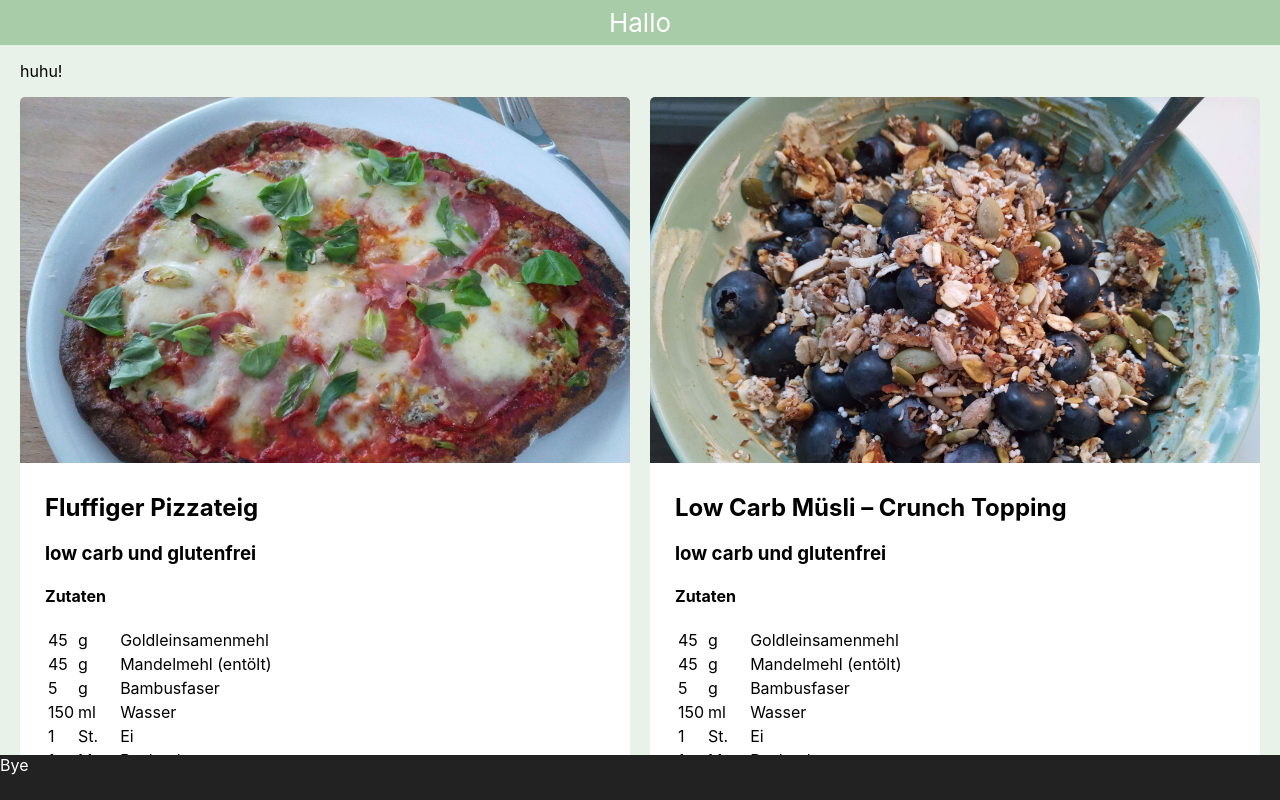
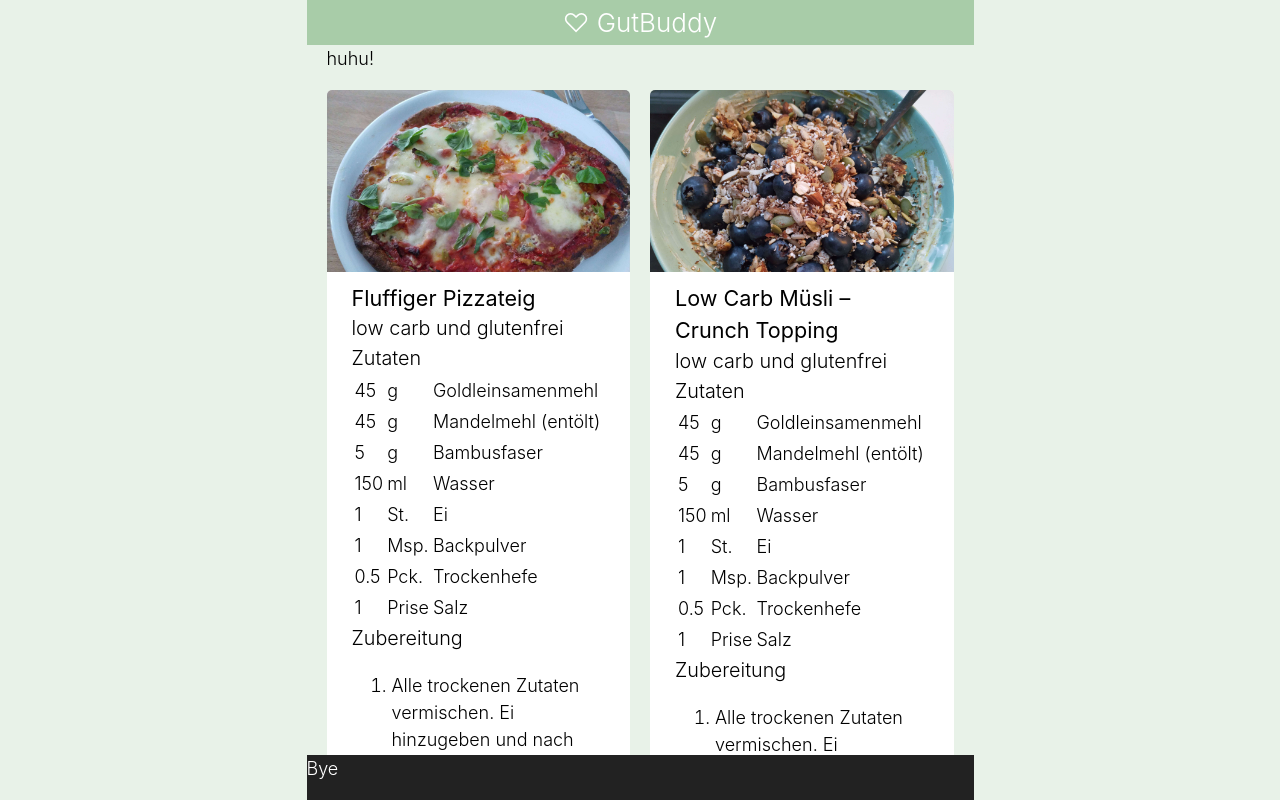
Before and after one commit to AnnekeSchuette/gutbuddy, a React (Create React App) app in the folder client/: page / in a window 1280 px wide. Built offline with nearby package versions, Linux system fonts and the light colour scheme.

Commit message:
Create and integrate GlobalStyles file, general finetuning

```diff
--- a/client/src/App.jsx
+++ b/client/src/App.jsx
@@ -9,7 +9,7 @@ export default function App() {
   return (
     <AppGrid>
       <AppHeader>
-       Hallo
+       ♡ GutBuddy
       </AppHeader>
       <ContentMain>
         <p>huhu!</p>
--- /dev/null
+++ b/client/src/components/GlobalStyle.js
@@ -0,0 +1,104 @@
+import { createGlobalStyle } from 'styled-components'
+
+export default createGlobalStyle`
+  :root {
+    --space-xxsmall: 5px;
+    --space-xsmall: 10px;
+    --space-small: 15px;
+    --space-medium: 25px;
+    --space-large: 35px;
+    --space-xlarge: 50px;
+
+    --color-background: #e8f2e8;
+    --color-green-ish: #a8cca8;
+  }
+
+  * {
+    box-sizing: border-box
+  }
+
+  html{
+    height: -webkit-fill-available;
+  }
+
+  body {
+    margin: 0;
+    font-weight: 300;
+    font-size: 112.5%;
+    line-height: 1.5;
+    padding:0;
+    background:var(--color-background);
+    min-height: 100vh;
+    min-height: -webkit-fill-available;
+  font-family: -apple-system, BlinkMacSystemFont, 'Segoe UI', 'Roboto', 'Oxygen',
+    'Ubuntu', 'Cantarell', 'Fira Sans', 'Droid Sans', 'Helvetica Neue',
+    sans-serif;
+  -webkit-font-smoothing: antialiased;
+  -moz-osx-font-smoothing: grayscale;
+
+    @media screen and (min-width:667px){
+      max-width:667px;
+      margin:0 auto;
+    }
+  }
+
+code {
+  font-family: source-code-pro, Menlo, Monaco, Consolas, 'Courier New',
+    monospace;
+}
+
+  input, button, textarea {
+    font-family: inherit;
+    font-size: 0.9em;
+
+    &:focus {
+      outline: none;
+      border-color: transparent;
+      box-shadow: 0 0 4px 1px var(--color-green-ish);
+    }
+  }
+
+  input, textarea {
+    border: 1px solid #ddd;
+    padding: 4px;
+    width: 100%;
+  }
+
+  button {
+    border-radius: 4px;
+    background: #ddd;
+    border: none;
+  }
+
+h2,h3,h4,h5,h6 {
+  font-weight:300;
+  font-size: 1.1em;
+  margin:0;
+}
+
+h1 {
+  font-size: 1.4em;
+}
+
+h2 {
+    font-size: 1.2em;
+    font-weight:400;
+}
+
+p {
+
+  &:first-child {margin-top:0;}
+}
+
+dl {
+  font-size: 0.8em;
+}
+
+a {
+  &:visited,
+  :hover,
+  :focus {
+    color: var(--color-green-ish);
+  }
+}
+`
--- a/client/src/index.css
+++ /dev/null
@@ -1,13 +0,0 @@
-body {
-  margin: 0;
-  font-family: -apple-system, BlinkMacSystemFont, 'Segoe UI', 'Roboto', 'Oxygen',
-    'Ubuntu', 'Cantarell', 'Fira Sans', 'Droid Sans', 'Helvetica Neue',
-    sans-serif;
-  -webkit-font-smoothing: antialiased;
-  -moz-osx-font-smoothing: grayscale;
-}
-
-code {
-  font-family: source-code-pro, Menlo, Monaco, Consolas, 'Courier New',
-    monospace;
-}
--- a/client/src/index.js
+++ b/client/src/index.js
@@ -1,11 +1,12 @@
 import React from 'react';
 import ReactDOM from 'react-dom';
-import './index.css';
 import App from './App';
+import GlobalStyle from './components/GlobalStyle'
 import reportWebVitals from './reportWebVitals';
 
 ReactDOM.render(
   <React.StrictMode>
+    <GlobalStyle />
     <App />
   </React.StrictMode>,
   document.getElementById('root')
```
